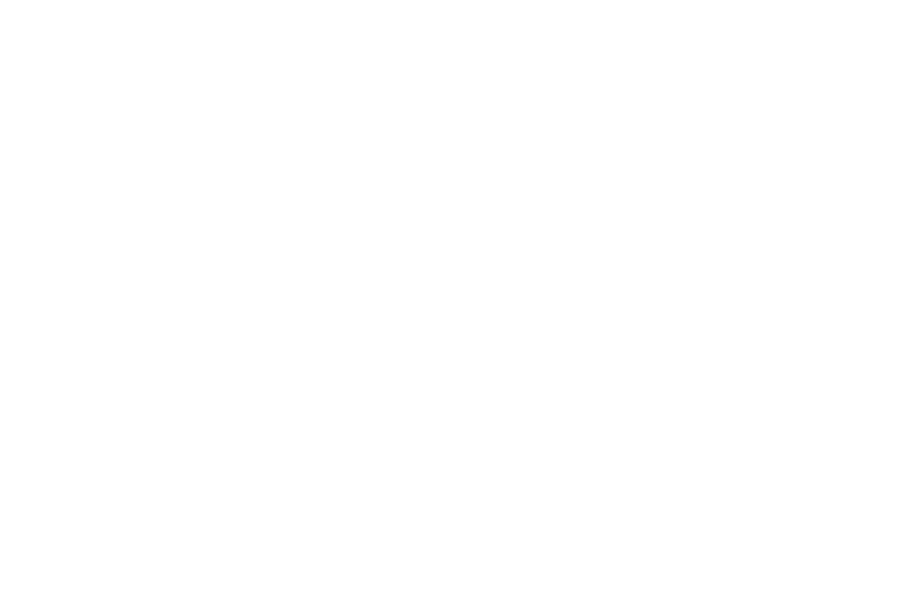
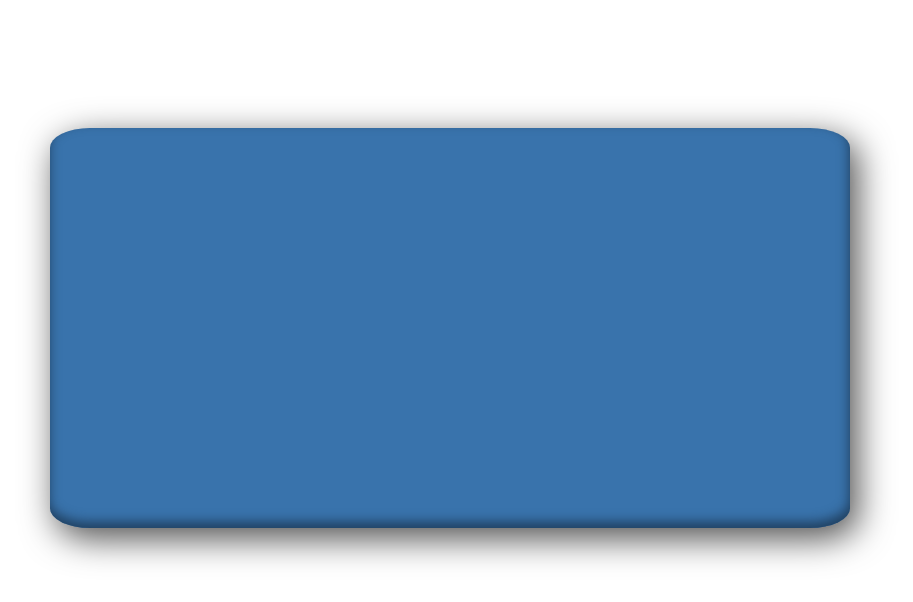
Before and after one commit to xiumozhan/FCC-Calculator, a plain HTML site: page index.html in a window 1280 px wide. Shown: the whole page, without its empty margins (190-1103 px from the left). Drawn offline with nearby package versions, Linux system fonts and the light colour scheme.

Commit message:
Add the panel for calculator buttons

```diff
--- a/css/style.css
+++ b/css/style.css
@@ -0,0 +1,19 @@
+* {
+    margin: 0;
+    box-sizing: border-box;
+    font-size: 20px;
+    font-family: 'FontAwesome';
+    font-weight: 400;
+}
+
+.calculator-container {
+    border-radius: 5%;
+    margin-left: auto;
+    margin-right: auto;
+    max-width: 800px;
+    min-width: 400px;
+    height: 400px;
+    box-shadow:  7px 10px 34px 1px rgba(0, 0, 0, 0.68), inset -1px -6px 12px 0.1px #204060;
+    margin-top: 10vw;
+    background-color: #3973ac;
+}
--- a/index.html
+++ b/index.html
@@ -12,7 +12,9 @@
 </head>
 
 <body ng-app="calculatorApp">
+    <div class="calculator-container">
 
+    </div>
 </body>
 <script src='https://cdnjs.cloudflare.com/ajax/libs/angular.js/1.6.1/angular.min.js'></script>
 
```
